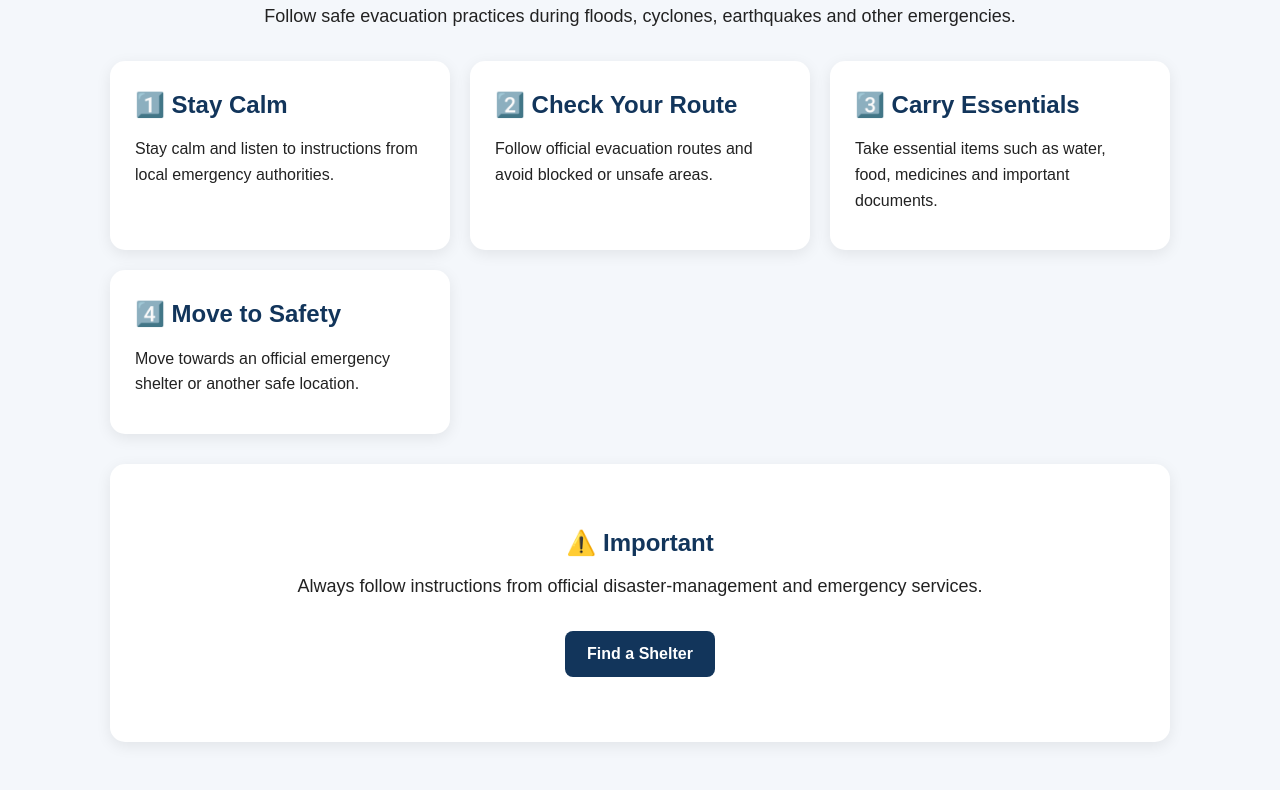
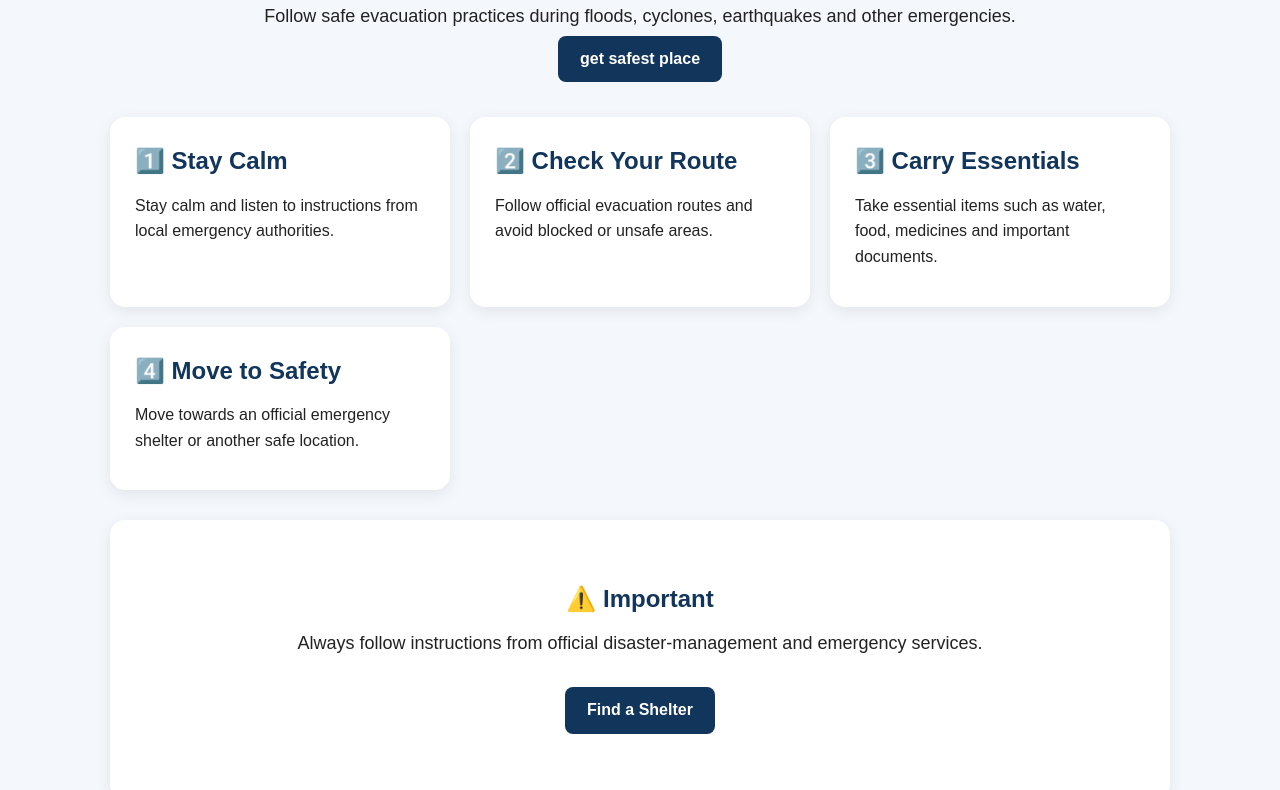
Before and after one commit to sharmila767/Smart-Shelter-and-Resource-Finder, a plain HTML site: page evacuation.html in a window 1280 px wide. Shown: the part 167-957 px from the top of the page. Drawn offline with Linux system fonts and the light colour scheme.

Commit message:
Update evacuation.html

```diff
--- a/evacuation.html
+++ b/evacuation.html
@@ -32,6 +32,9 @@
                 Follow safe evacuation practices during
                 floods, cyclones, earthquakes and other emergencies.
             </p>
+            <a class="btn" href=evacuation.html>
+                get safest place
+            </a>
 
         </section>
 
```
